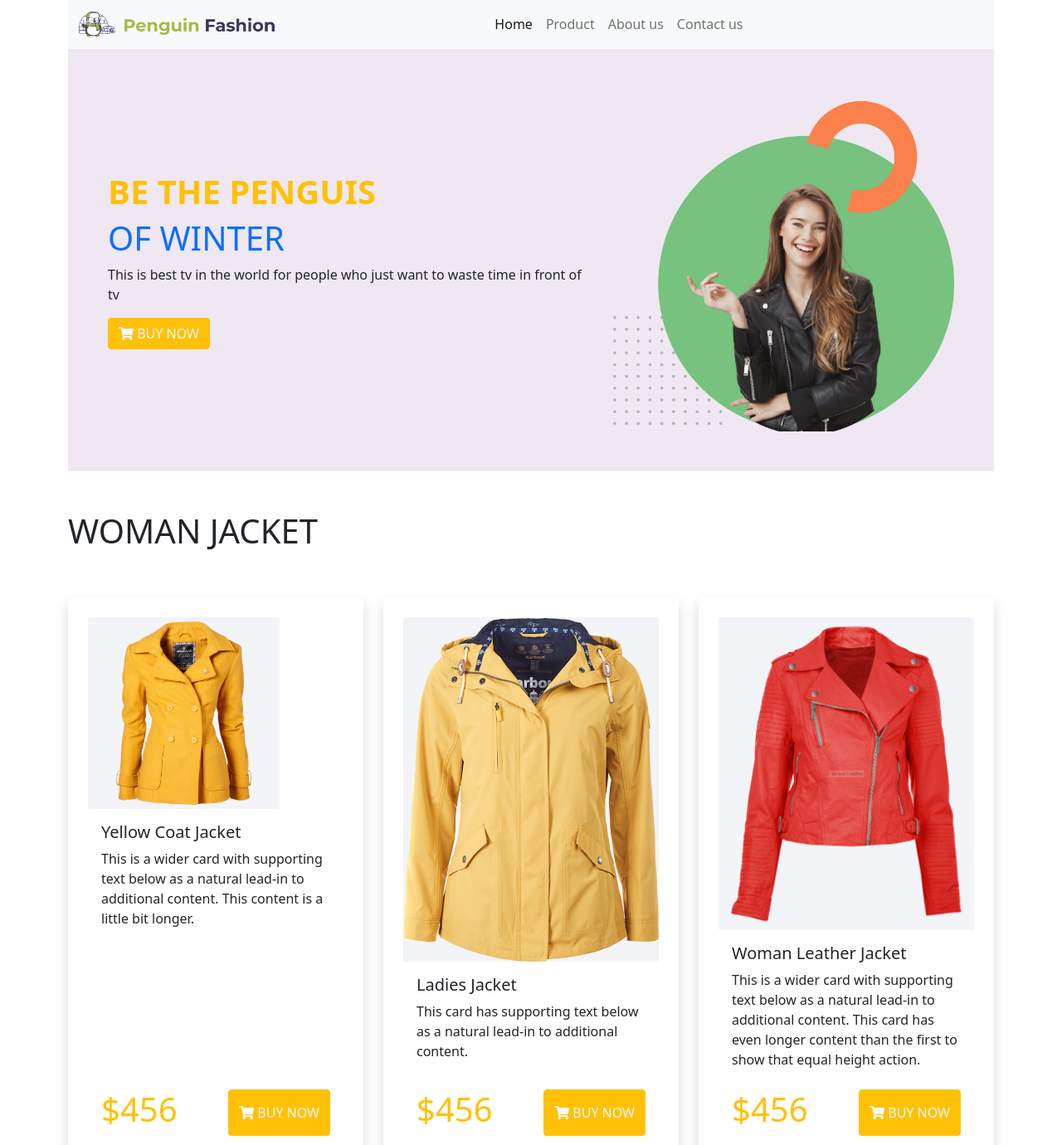
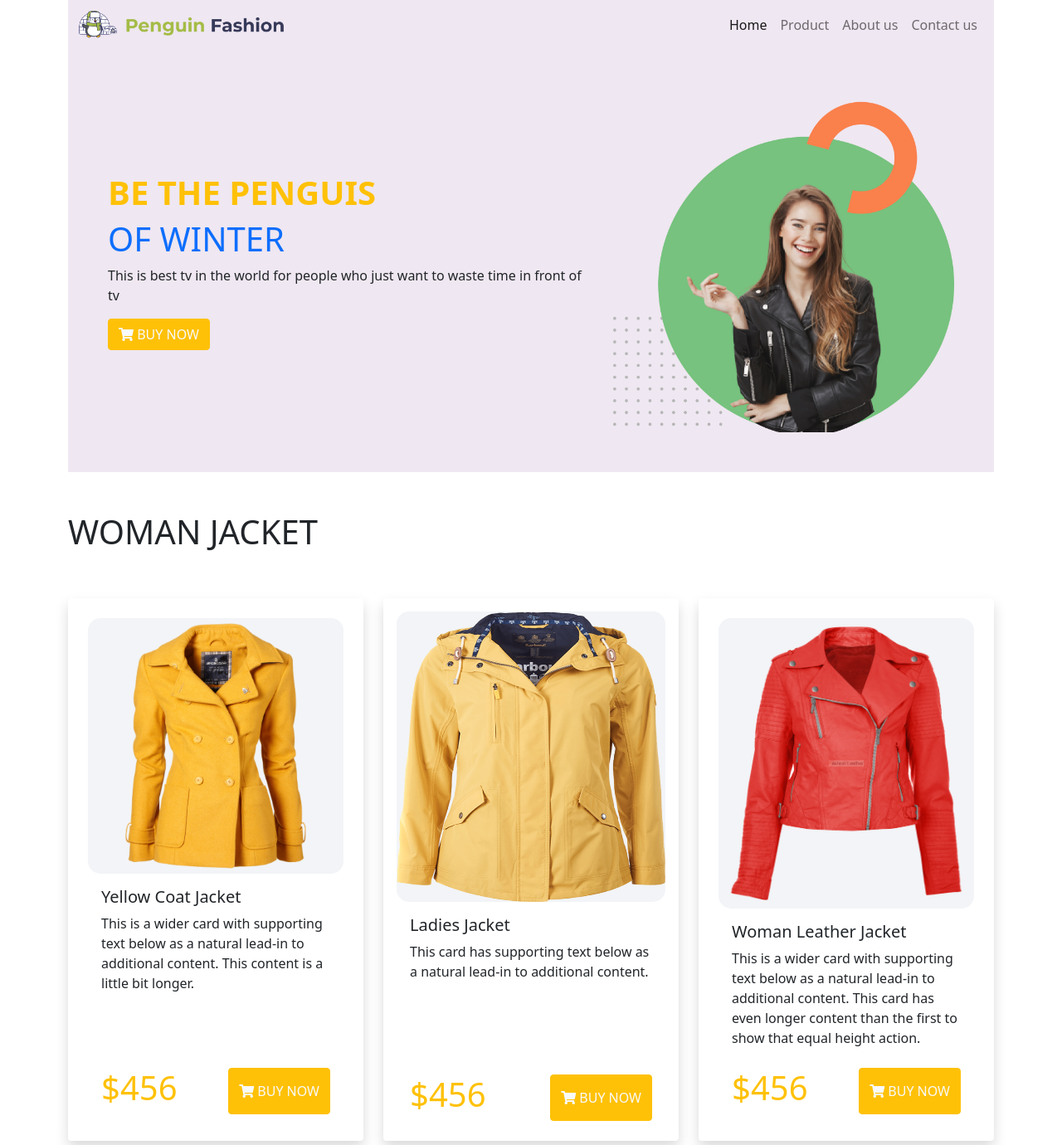
Before and after one commit to Farzana79/responsive-website, a plain HTML site: page index.html in a window 1280 px wide. Shown: the top 1380 px of the page at 83% size. Drawn offline with nearby package versions, Linux system fonts and the light colour scheme.

Commit message:
creating responsive nav

```diff
--- a/index.html
+++ b/index.html
@@ -12,16 +12,14 @@
     <main>
         <header class="container">
             <section class="first-section">
-                <nav class="navbar navbar-expand-lg navbar-light bg-light">
+                <nav class="navbar navbar-expand-lg navbar-light">
                     <div class="container-fluid">
-                      <a class="navbar-brand" href="#">
-                          <img class="w-50" src="logo/Group 33072.png" alt="">
-                      </a>
+                      <a class="navbar-brand" href="#"><img class="logo" src="logo/Group 33072.png" alt=""></a>
                       <button class="navbar-toggler" type="button" data-bs-toggle="collapse" data-bs-target="#navbarNav" aria-controls="navbarNav" aria-expanded="false" aria-label="Toggle navigation">
                         <span class="navbar-toggler-icon"></span>
                       </button>
                       <div class="collapse navbar-collapse" id="navbarNav">
-                        <ul class="navbar-nav">
+                        <ul class="navbar-nav ms-auto">
                           <li class="nav-item">
                             <a class="nav-link active" aria-current="page" href="#">Home</a>
                           </li>
@@ -68,7 +66,7 @@
             <div class="row row-cols-1 row-cols-md-3 g-4">
                 <div class="col ">
                     <div class="card panda-card h-100 shadow p-4">
-                        <img   src="Image/ladies1.png" class=" card-img card-img-top w-75" alt="...">
+                        <img   src="Image/ladies1.png" class="card-img card-img-top" alt="...">
                         <div class="card-body">
                             <h5 class="card-title">Yellow Coat Jacket </h5>
 
@@ -86,8 +84,8 @@
                     </div>
                 </div>
                 <div class="col">
-                    <div class="card panda-card h-100 shadow p-4">
-                        <img class="card-img" src="Image/ladies2.png" class="card-img-top" alt="...">
+                    <div class="card panda-card h-100 shadow p-3">
+                        <img  src="Image/ladies2.png" class=" card-img card-img-top" alt="...">
                         <div class="card-body">
                             <h5 class="card-title">Ladies Jacket </h5>
 
@@ -106,7 +104,7 @@
                 </div>
                 <div class="col">
                     <div class="card panda-card h-100 shadow p-4">
-                        <img class="card-img" src="Image/ladies3.png" class="card-img-top" alt="...">
+                        <img  src="Image/ladies3.png" class=" card-img card-img-top" alt="...">
                         <div class="card-body">
                             <h5 class="card-title">Woman Leather Jacket</h5>
 
@@ -136,7 +134,7 @@
                     <div class="card panda-card h-100 shadow p-4">
                         <img class="card-img " src="Image/man1.png" class="card-img-top" alt="...">
                         <div class="card-body">
-                            <h5 class="card-title">Yellow Coat Jacket </h5>
+                            <h5 class="card-title">Snowboard Jacket Mens </h5>
 
                             <p class="card-text">This is a wider card with supporting text below as a natural lead-in to
                                 additional content. This content is a little bit longer.</p>
@@ -155,7 +153,7 @@
                     <div class="card panda-card h-100 shadow p-4">
                         <img class="card-img" src="Image/man2.png" class="card-img-top" alt="...">
                         <div class="card-body">
-                            <h5 class="card-title">Ladies Jacket </h5>
+                            <h5 class="card-title">Man Leather Jackets </h5>
 
                             <p class="card-text">This card has supporting text below as a natural lead-in to additional
                                 content.</p>
@@ -174,7 +172,7 @@
                     <div class="card panda-card h-100 shadow p-4">
                         <img class="card-img" src="Image/man3.png" class="card-img-top" alt="...">
                         <div class="card-body">
-                            <h5 class="card-title">Woman Leather Jacket</h5>
+                            <h5 class="card-title">Man Casual Jackets</h5>
 
                             <p class="card-text">This is a wider card with supporting text below as a natural lead-in to
                                 additional content. This card has even longer content than the first to show that equal
@@ -215,11 +213,11 @@
                       <div class=" last card mb-3 border-0 shadow  align-items-center " style="max-width: 6000px; ">
                         <div class="row g-0">
                           <div class="col-md-4">
-                            <img class="w-50 m-5  " src="logo/image 12.png" alt="...">
+                            <img class="w-50 m-5  " src="logo/image 13.png" alt="...">
                           </div>
                           <div class="col-md-8">
                             <div class="card-body">
-                              <h3 class="card-title font-weight-bold">Find the Perfect Fit</h3>
+                              <h3 class="card-title font-weight-bold">Free Exchanges</h3>
                               <p class="card-text">This is a wider card with supporting text below as a natural lead-in.</p>
 
                             </div>
@@ -229,11 +227,11 @@
                       <div class=" last card mb-3 border-0 shadow  align-items-center " style="max-width: 6000px; ">
                         <div class="row g-0">
                           <div class="col-md-4">
-                            <img class="w-50 m-5  " src="logo/image 12.png" alt="...">
+                            <img class="w-50 m-5  " src="logo/image 14.png" alt="...">
                           </div>
                           <div class="col-md-8">
                             <div class="card-body">
-                              <h3 class="card-title font-weight-bold">Find the Perfect Fit</h3>
+                              <h3 class="card-title font-weight-bold">Contact Our Seller</h3>
                               <p class="card-text">This is a wider card with supporting text below as a natural lead-in.</p>
 
                             </div>
@@ -250,7 +248,9 @@
           </section>
 
 
+
+
     </main>
     <script src="https://cdn.jsdelivr.net/npm/bootstrap@5.0.0-beta1/dist/js/bootstrap.bundle.min.js" integrity="sha384-ygbV9kiqUc6oa4msXn9868pTtWMgiQaeYH7/t7LECLbyPA2x65Kgf80OJFdroafW" crossorigin="anonymous"></script>
-</body>
+    </body>
 </html>
--- a/style.css
+++ b/style.css
@@ -10,9 +10,17 @@
     background-color: white;
     border: 0;
 }
+.logo{
+    width: 250px;
+}
 
 
 .card-img{
+    max-height:350px;
+    max-width: 350px;
+    border-radius:15px;
+    margin-left:auto;
+    margin-right:auto;
 
     background-color: rgb(242, 244, 247);
 
```
